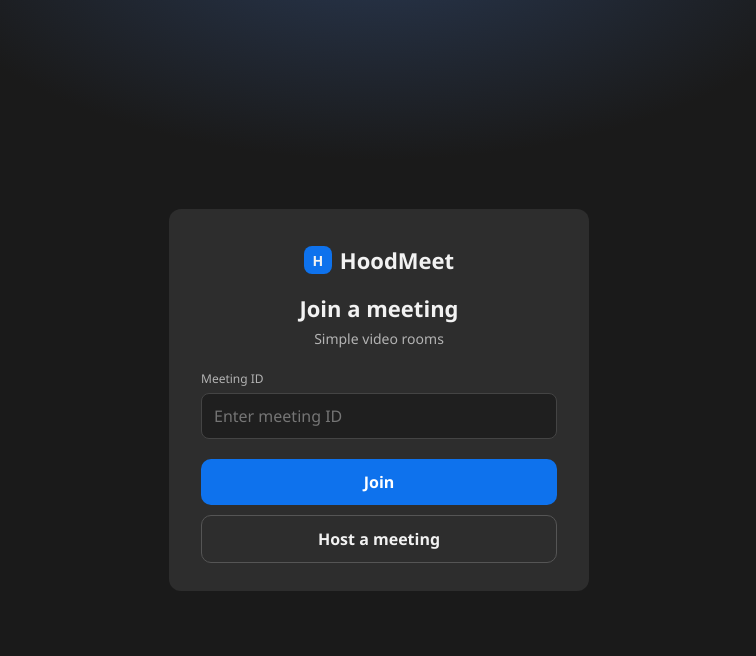
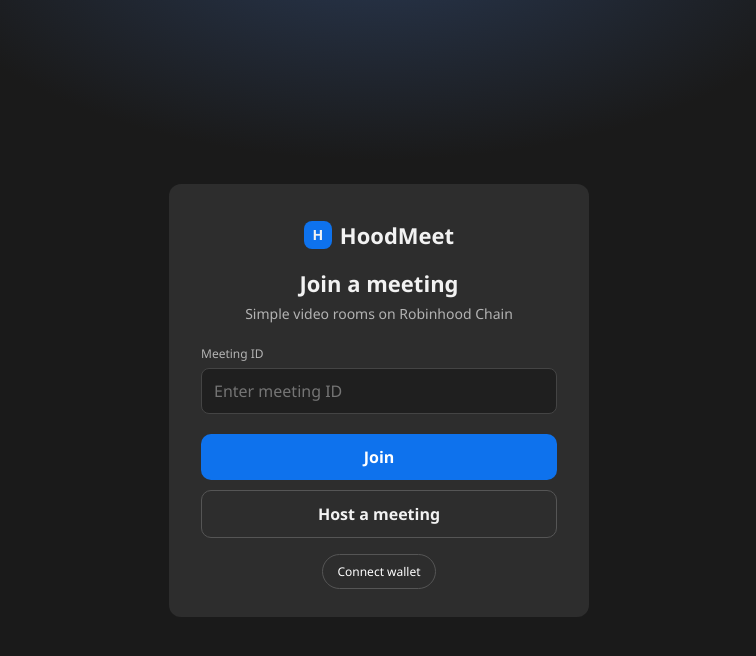
Before and after one commit to Daveboycyber/hoodmeet, a Next.js app in the folder app/: page / in a window 1280 px wide. Shown: the top 656 px of the page, without its empty margins (261-1017 px from the left). Built offline with nearby package versions, Linux system fonts and the light colour scheme.

Commit message:
Add MetaMask-only connect and testnet contract addresses via env

```diff
--- a/app/src/app/page.js
+++ b/app/src/app/page.js
@@ -2,6 +2,7 @@
 
 import { useState } from "react";
 import { useRouter } from "next/navigation";
+import ConnectButton from "../components/ConnectButton";
 
 export default function Home() {
   const router = useRouter();
@@ -18,7 +19,7 @@
       <div className="join-card">
         <div className="logo"><i>H</i> HoodMeet</div>
         <h1>Join a meeting</h1>
-        <p>Simple video rooms</p>
+        <p>Simple video rooms on Robinhood Chain</p>
         <form onSubmit={go}>
           <label>Meeting ID</label>
           <input value={slug} onChange={(e) => setSlug(e.target.value)} placeholder="Enter meeting ID" required minLength={3} />
@@ -27,6 +28,7 @@
             <button className="btn-ghost" type="submit">Host a meeting</button>
           </div>
         </form>
+        <div className="wallet"><ConnectButton /></div>
       </div>
     </div>
   );
--- a/app/src/components/ConnectButton.jsx
+++ b/app/src/components/ConnectButton.jsx
@@ -1,34 +1,66 @@
 "use client";
 
-import { useAccount, useConnect, useDisconnect, useChainId, useSwitchChain } from "wagmi";
-import { activeChain } from "../lib/chain";
+import { useEffect, useState } from "react";
+
+const TESTNET = {
+  chainId: "0xb626",
+  chainName: "Robinhood Chain Testnet",
+  rpcUrls: ["https://rpc.testnet.chain.robinhood.com"],
+  nativeCurrency: { name: "Ether", symbol: "ETH", decimals: 18 },
+  blockExplorerUrls: ["https://explorer.testnet.chain.robinhood.com"],
+};
 
 export default function ConnectButton() {
-  const { address, isConnected } = useAccount();
-  const { connect, connectors, isPending } = useConnect();
-  const { disconnect } = useDisconnect();
-  const chainId = useChainId();
-  const { switchChain } = useSwitchChain();
+  const [addr, setAddr] = useState("");
+  const [err, setErr] = useState("");
 
-  if (!isConnected) {
+  useEffect(() => {
+    const eth = window.ethereum;
+    if (!eth) return;
+    eth.request({ method: "eth_accounts" }).then((a) => a[0] && setAddr(a[0]));
+    const on = (a) => setAddr(a[0] || "");
+    eth.on?.("accountsChanged", on);
+    return () => eth.removeListener?.("accountsChanged", on);
+  }, []);
+
+  async function connect() {
+    setErr("");
+    const eth = window.ethereum;
+    if (!eth) {
+      setErr("Install MetaMask");
+      return;
+    }
+    try {
+      const acc = await eth.request({ method: "eth_requestAccounts" });
+      setAddr(acc[0] || "");
+      try {
+        await eth.request({
+          method: "wallet_switchEthereumChain",
+          params: [{ chainId: TESTNET.chainId }],
+        });
+      } catch (e) {
+        if (e.code === 4902) {
+          await eth.request({ method: "wallet_addEthereumChain", params: [TESTNET] });
+        }
+      }
+    } catch (e) {
+      setErr(e.message || "rejected");
+    }
+  }
+
+  if (addr) {
     return (
-      <button className="pill" disabled={isPending} onClick={() => connect({ connector: connectors[0] })}>
-        {isPending ? "Connecting…" : "Connect wallet"}
+      <button className="pill" type="button">
+        {addr.slice(0, 6)}…{addr.slice(-4)}
       </button>
     );
   }
-
-  const short = `${address.slice(0, 6)}…${address.slice(-4)}`;
-  const wrong = chainId !== activeChain.id;
-
   return (
-    <div style={{ display: "flex", gap: 8, alignItems: "center" }}>
-      {wrong && (
-        <button className="pill" onClick={() => switchChain({ chainId: activeChain.id })}>
-          Switch to Robinhood Testnet
-        </button>
-      )}
-      <button className="pill" onClick={() => disconnect()}>{short}</button>
-    </div>
+    <>
+      <button className="pill" type="button" onClick={connect}>
+        Connect wallet
+      </button>
+      {err && <p className="wallet">{err}</p>}
+    </>
   );
 }
```
Also changed, not shown: 1 other file (tests, documents, lock files or other folders).
